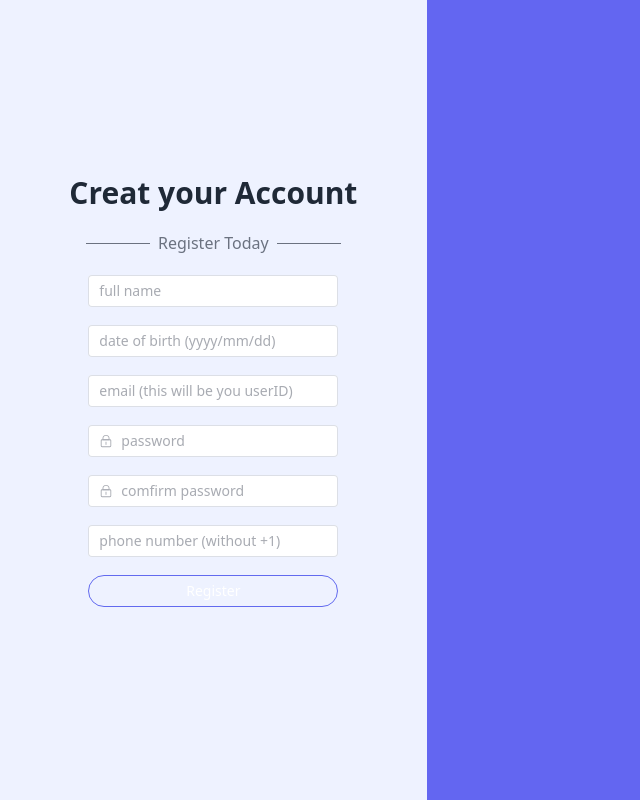
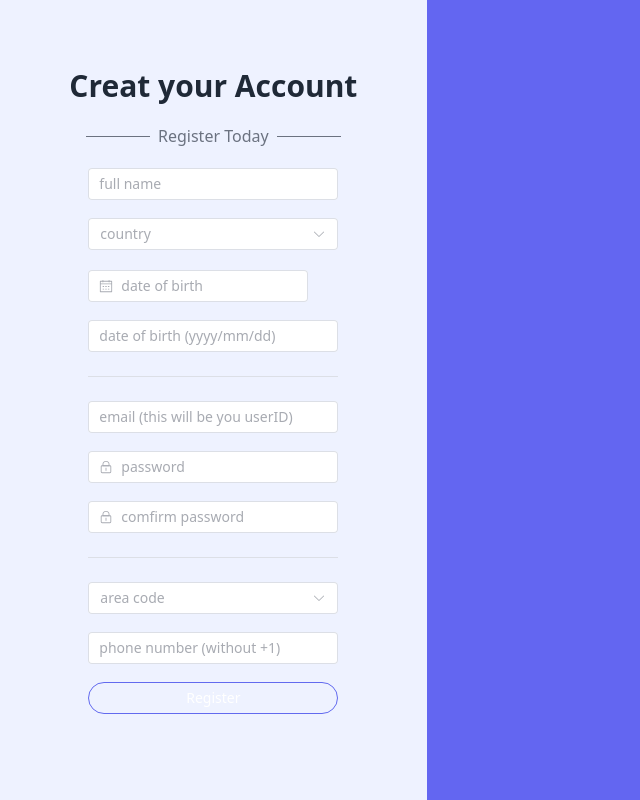
Before and after one commit to vaeweiaini/G4Cfrontend, a Vue app: page /#/Register in a window 1280 px wide. Shown: the whole page, without its empty margins (0-640 px from the left). Built offline with nearby package versions, Linux system fonts and the light colour scheme.

Commit message:
register page add date picker and selector

```diff
--- a/src/pages/Register/index.vue
+++ b/src/pages/Register/index.vue
@@ -18,17 +18,39 @@
          </div>
          <el-form ref="fromRef" :rules= "rules" :model="form" class="w-[250px]">
 
+
+
             <el-form-item prop="fullname">
                <el-input v-model="form.fullname" placeholder="full name">
 
                </el-input>
             </el-form-item>
 
+            <el-form-item prop="country">
+                <el-select v-model="form.country" placeholder="country">
+                    <el-option
+                    v-for="item in country_list"
+                    :key="item.value"
+                    :label="item.label"
+                    :value="item.value"
+                    />
+                </el-select>
+            </el-form-item>
+
+            <el-form-item prop="birth">
+                <div class="block">
+                 <el-date-picker v-model="form.birth" type="date" placeholder="date of birth" :size= "'default'"/>
+                </div>
+            </el-form-item>
+
+
             <el-form-item prop="birth">
                <el-input v-model="form.birth" placeholder="date of birth (yyyy/mm/dd)">
 
                </el-input>
             </el-form-item>
+
+            <el-divider />
 
             <el-form-item prop="email">
                <el-input v-model="form.email" placeholder="email (this will be you userID)">
@@ -55,11 +77,23 @@
                </el-input>
             </el-form-item>
 
+            <el-divider />
+
+            <el-form-item prop="area_code">
+                <el-select v-model="form.area_code" placeholder="area code">
+                    <el-option
+                    v-for="item in area_code"
+                    :key="item.value"
+                    :label="item.label"
+                    :value="item.value"
+                    />
+                </el-select>
+            </el-form-item>
+
             <el-form-item prop="phone">
                <el-input v-model="form.phone" placeholder="phone number (without +1)">
                </el-input>
             </el-form-item>
-
 
             <el-form-item>
                <el-button round color='#626aef' class="w-[250px]" type="primary" @click="onSubmit">Register</el-button>
@@ -140,6 +174,36 @@ const rules = {
 
 const fromRef = ref(null)
 
+const country_list = [
+  {
+    value: 'Canada',
+    label: 'Canada',
+  },
+  {
+    value: 'USA',
+    label: 'USA',
+  },
+  {
+    value: 'China',
+    label: 'China',
+  },
+]
+
+const area_code= [
+  {
+    value: '+1',
+    label: '+1 Canada',
+  },
+  {
+    value: '+1',
+    label: '+1 USA',
+  },
+  {
+    value: '+86',
+    label: '+86 China',
+  },
+]
+
 
 const onSubmit = () => {
    fromRef.value.validate((valid)=>{
@@ -196,4 +260,10 @@ const onSubmit = () => {
 .right .line{
    @apply h-[1px] w-16 bg-gray-500;
 }
+.demo-date-picker .block {
+  padding: 30px 0;
+  text-align: center;
+  border-right: solid 1px var(--el-border-color);
+  flex: 1;
+}
 </style>
```
